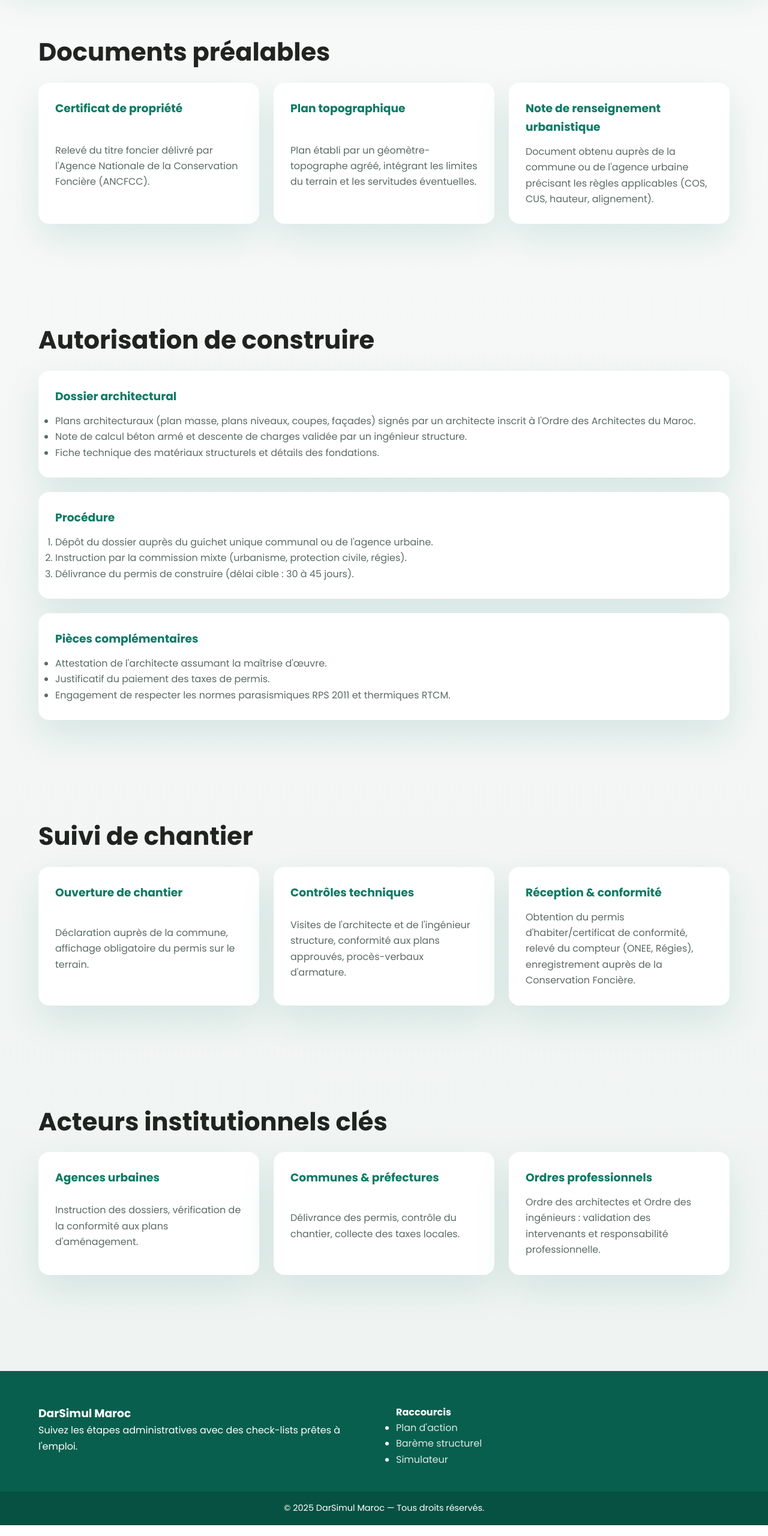
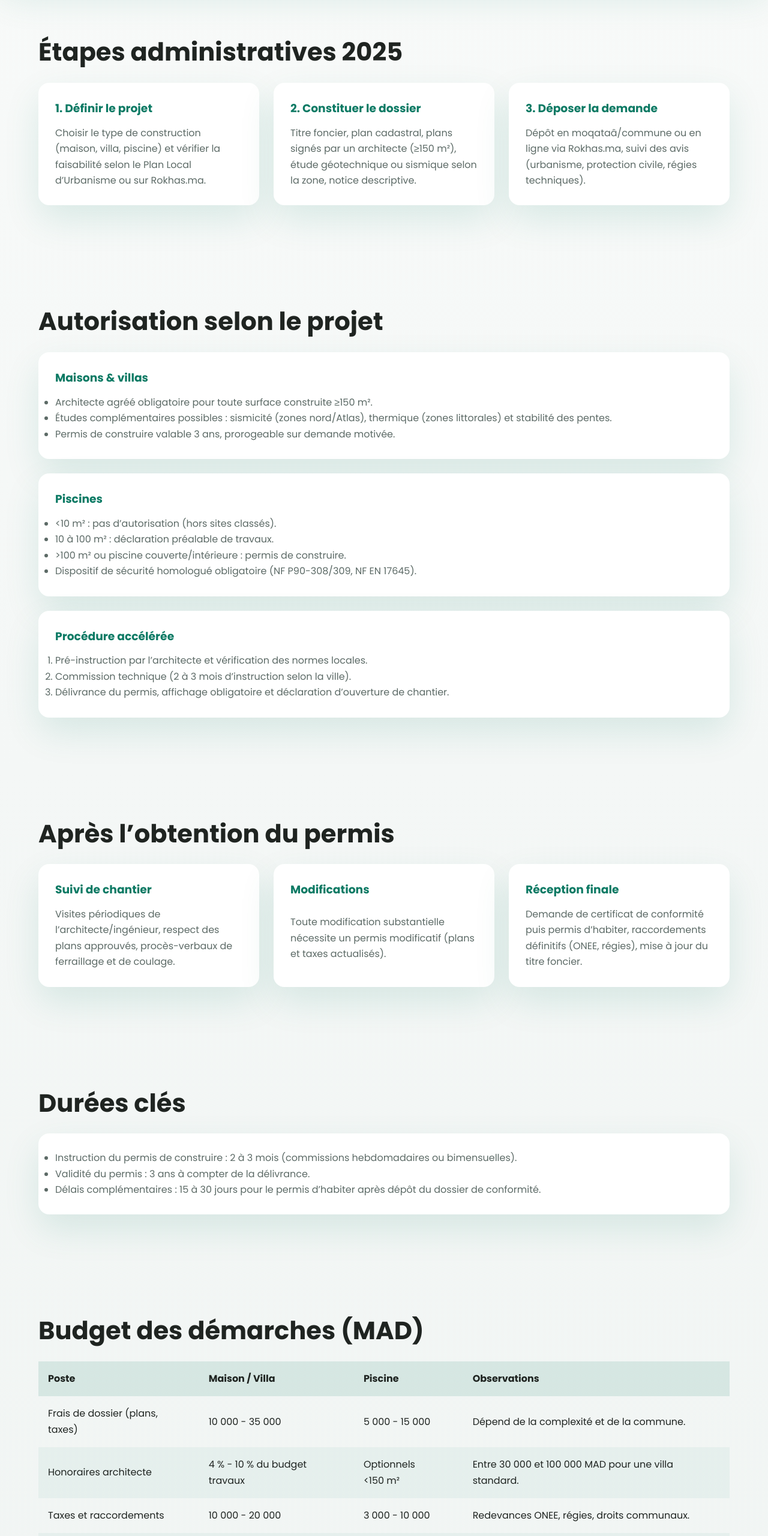
Before and after one commit to naciro2010/GenTarchroun, a plain HTML site: page pages/administratif.html in a window 1280 px wide. Shown: the part 240-2800 px from the top of the page at 60% size. Drawn offline with Linux system fonts and the light colour scheme.

Commit message:
Mets à jour le guide administratif avec les règles 2025

```diff
--- a/pages/administratif.html
+++ b/pages/administratif.html
@@ -38,19 +38,19 @@
 
       <section class="section">
         <div class="container">
-          <h2 class="section-title">Documents préalables</h2>
+          <h2 class="section-title">Étapes administratives 2025</h2>
           <div class="grid grid-3">
             <article class="card">
-              <h3>Certificat de propriété</h3>
-              <p>Relevé du titre foncier délivré par l'Agence Nationale de la Conservation Foncière (ANCFCC).</p>
+              <h3>1. Définir le projet</h3>
+              <p>Choisir le type de construction (maison, villa, piscine) et vérifier la faisabilité selon le Plan Local d’Urbanisme ou sur Rokhas.ma.</p>
             </article>
             <article class="card">
-              <h3>Plan topographique</h3>
-              <p>Plan établi par un géomètre-topographe agréé, intégrant les limites du terrain et les servitudes éventuelles.</p>
+              <h3>2. Constituer le dossier</h3>
+              <p>Titre foncier, plan cadastral, plans signés par un architecte (&ge;150&nbsp;m²), étude géotechnique ou sismique selon la zone, notice descriptive.</p>
             </article>
             <article class="card">
-              <h3>Note de renseignement urbanistique</h3>
-              <p>Document obtenu auprès de la commune ou de l'agence urbaine précisant les règles applicables (COS, CUS, hauteur, alignement).</p>
+              <h3>3. Déposer la demande</h3>
+              <p>Dépôt en moqataâ/commune ou en ligne via Rokhas.ma, suivi des avis (urbanisme, protection civile, régies techniques).</p>
             </article>
           </div>
         </div>
@@ -58,31 +58,32 @@
 
       <section class="section">
         <div class="container">
-          <h2 class="section-title">Autorisation de construire</h2>
+          <h2 class="section-title">Autorisation selon le projet</h2>
           <div class="grid">
             <article class="card">
-              <h3>Dossier architectural</h3>
+              <h3>Maisons & villas</h3>
               <ul>
-                <li>Plans architecturaux (plan masse, plans niveaux, coupes, façades) signés par un architecte inscrit à l'Ordre des Architectes du Maroc.</li>
-                <li>Note de calcul béton armé et descente de charges validée par un ingénieur structure.</li>
-                <li>Fiche technique des matériaux structurels et détails des fondations.</li>
+                <li>Architecte agréé obligatoire pour toute surface construite &ge;150&nbsp;m².</li>
+                <li>Études complémentaires possibles : sismicité (zones nord/Atlas), thermique (zones littorales) et stabilité des pentes.</li>
+                <li>Permis de construire valable 3 ans, prorogeable sur demande motivée.</li>
               </ul>
             </article>
             <article class="card">
-              <h3>Procédure</h3>
-              <ol>
-                <li>Dépôt du dossier auprès du guichet unique communal ou de l'agence urbaine.</li>
-                <li>Instruction par la commission mixte (urbanisme, protection civile, régies).</li>
-                <li>Délivrance du permis de construire (délai cible&nbsp;: 30 à 45 jours).</li>
-              </ol>
+              <h3>Piscines</h3>
+              <ul>
+                <li>&lt;10&nbsp;m² : pas d’autorisation (hors sites classés).</li>
+                <li>10 à 100&nbsp;m² : déclaration préalable de travaux.</li>
+                <li>&gt;100&nbsp;m² ou piscine couverte/intérieure : permis de construire.</li>
+                <li>Dispositif de sécurité homologué obligatoire (NF&nbsp;P90-308/309, NF&nbsp;EN&nbsp;17645).</li>
+              </ul>
             </article>
             <article class="card">
-              <h3>Pièces complémentaires</h3>
-              <ul>
-                <li>Attestation de l'architecte assumant la maîtrise d'œuvre.</li>
-                <li>Justificatif du paiement des taxes de permis.</li>
-                <li>Engagement de respecter les normes parasismiques RPS 2011 et thermiques RTCM.</li>
-              </ul>
+              <h3>Procédure accélérée</h3>
+              <ol>
+                <li>Pré-instruction par l’architecte et vérification des normes locales.</li>
+                <li>Commission technique (2 à 3&nbsp;mois d’instruction selon la ville).</li>
+                <li>Délivrance du permis, affichage obligatoire et déclaration d’ouverture de chantier.</li>
+              </ol>
             </article>
           </div>
         </div>
@@ -90,19 +91,19 @@
 
       <section class="section">
         <div class="container">
-          <h2 class="section-title">Suivi de chantier</h2>
+          <h2 class="section-title">Après l’obtention du permis</h2>
           <div class="grid grid-3">
             <article class="card">
-              <h3>Ouverture de chantier</h3>
-              <p>Déclaration auprès de la commune, affichage obligatoire du permis sur le terrain.</p>
+              <h3>Suivi de chantier</h3>
+              <p>Visites périodiques de l’architecte/ingénieur, respect des plans approuvés, procès-verbaux de ferraillage et de coulage.</p>
             </article>
             <article class="card">
-              <h3>Contrôles techniques</h3>
-              <p>Visites de l'architecte et de l'ingénieur structure, conformité aux plans approuvés, procès-verbaux d'armature.</p>
+              <h3>Modifications</h3>
+              <p>Toute modification substantielle nécessite un permis modificatif (plans et taxes actualisés).</p>
             </article>
             <article class="card">
-              <h3>Réception & conformité</h3>
-              <p>Obtention du permis d'habiter/certificat de conformité, relevé du compteur (ONEE, Régies), enregistrement auprès de la Conservation Foncière.</p>
+              <h3>Réception finale</h3>
+              <p>Demande de certificat de conformité puis permis d’habiter, raccordements définitifs (ONEE, régies), mise à jour du titre foncier.</p>
             </article>
           </div>
         </div>
@@ -110,19 +111,121 @@
 
       <section class="section">
         <div class="container">
-          <h2 class="section-title">Acteurs institutionnels clés</h2>
+          <h2 class="section-title">Durées clés</h2>
+          <div class="card">
+            <ul>
+              <li>Instruction du permis de construire : 2 à 3&nbsp;mois (commissions hebdomadaires ou bimensuelles).</li>
+              <li>Validité du permis : 3&nbsp;ans à compter de la délivrance.</li>
+              <li>Délais complémentaires : 15 à 30&nbsp;jours pour le permis d’habiter après dépôt du dossier de conformité.</li>
+            </ul>
+          </div>
+        </div>
+      </section>
+
+      <section class="section">
+        <div class="container">
+          <h2 class="section-title">Budget des démarches (MAD)</h2>
+          <div class="table-responsive">
+            <table>
+              <thead>
+                <tr>
+                  <th>Poste</th>
+                  <th>Maison / Villa</th>
+                  <th>Piscine</th>
+                  <th>Observations</th>
+                </tr>
+              </thead>
+              <tbody>
+                <tr>
+                  <td>Frais de dossier (plans, taxes)</td>
+                  <td>10&nbsp;000 - 35&nbsp;000</td>
+                  <td>5&nbsp;000 - 15&nbsp;000</td>
+                  <td>Dépend de la complexité et de la commune.</td>
+                </tr>
+                <tr>
+                  <td>Honoraires architecte</td>
+                  <td>4&nbsp;% - 10&nbsp;% du budget travaux</td>
+                  <td>Optionnels &lt;150&nbsp;m²</td>
+                  <td>Entre 30&nbsp;000 et 100&nbsp;000&nbsp;MAD pour une villa standard.</td>
+                </tr>
+                <tr>
+                  <td>Taxes et raccordements</td>
+                  <td>10&nbsp;000 - 20&nbsp;000</td>
+                  <td>3&nbsp;000 - 10&nbsp;000</td>
+                  <td>Redevances ONEE, régies, droits communaux.</td>
+                </tr>
+                <tr>
+                  <td>Sécurité piscine</td>
+                  <td>-</td>
+                  <td>5&nbsp;000 - 25&nbsp;000</td>
+                  <td>Barrières, couvertures, alarmes conformes NF.</td>
+                </tr>
+              </tbody>
+            </table>
+          </div>
+          <p class="note">La construction elle-même varie entre 1&nbsp;200 et 3&nbsp;000&nbsp;MAD/m² pour une villa, selon les finitions et la région.</p>
+        </div>
+      </section>
+
+      <section class="section">
+        <div class="container">
+          <h2 class="section-title">Coût des démarches par région</h2>
+          <div class="table-responsive">
+            <table>
+              <thead>
+                <tr>
+                  <th>Région</th>
+                  <th>Fourchette (MAD)</th>
+                  <th>Points de vigilance</th>
+                </tr>
+              </thead>
+              <tbody>
+                <tr>
+                  <td>Casablanca</td>
+                  <td>30&nbsp;000 - 50&nbsp;000</td>
+                  <td>Dossiers plus lourds, exigences renforcées en zones denses.</td>
+                </tr>
+                <tr>
+                  <td>Rabat-Salé-Kénitra</td>
+                  <td>25&nbsp;000 - 45&nbsp;000</td>
+                  <td>Normes sismiques et urbanistiques strictes.</td>
+                </tr>
+                <tr>
+                  <td>Marrakech-Safi</td>
+                  <td>20&nbsp;000 - 40&nbsp;000</td>
+                  <td>Processus souvent plus rapide, vigilance sur les zones touristiques.</td>
+                </tr>
+                <tr>
+                  <td>Tanger-Tétouan</td>
+                  <td>20&nbsp;000 - 35&nbsp;000</td>
+                  <td>Contrôle foncier renforcé, taxes élevées dans les quartiers prisés.</td>
+                </tr>
+                <tr>
+                  <td>Régions du Sud</td>
+                  <td>15&nbsp;000 - 30&nbsp;000</td>
+                  <td>Réglementation plus souple, contraintes climatiques spécifiques.</td>
+                </tr>
+              </tbody>
+            </table>
+          </div>
+        </div>
+      </section>
+
+      <section class="section">
+        <div class="container">
+          <h2 class="section-title">Bonnes pratiques 2025</h2>
           <div class="grid grid-3">
             <article class="card">
-              <h3>Agences urbaines</h3>
-              <p>Instruction des dossiers, vérification de la conformité aux plans d'aménagement.</p>
+              <h3>Vérifier le PLU</h3>
+              <p>Consulter systématiquement le plan local et les servitudes (littoral, patrimoine, sites classés) avant de lancer les études.</p>
             </article>
             <article class="card">
-              <h3>Communes & préfectures</h3>
-              <p>Délivrance des permis, contrôle du chantier, collecte des taxes locales.</p>
+              <h3>Encadrement professionnel</h3>
+              <p>Architecte, ingénieur structure et bureau de contrôle sécurisent l’instruction et la conformité.</p>
             </article>
             <article class="card">
-              <h3>Ordres professionnels</h3>
-              <p>Ordre des architectes et Ordre des ingénieurs : validation des intervenants et responsabilité professionnelle.</p>
+              <h3>Suivi digital</h3>
+              <p>Utiliser Rokhas.ma pour le suivi des avis, les relances et l’archivage des pièces justificatives.</p>
             </article>
           </div>
         </div>
```
